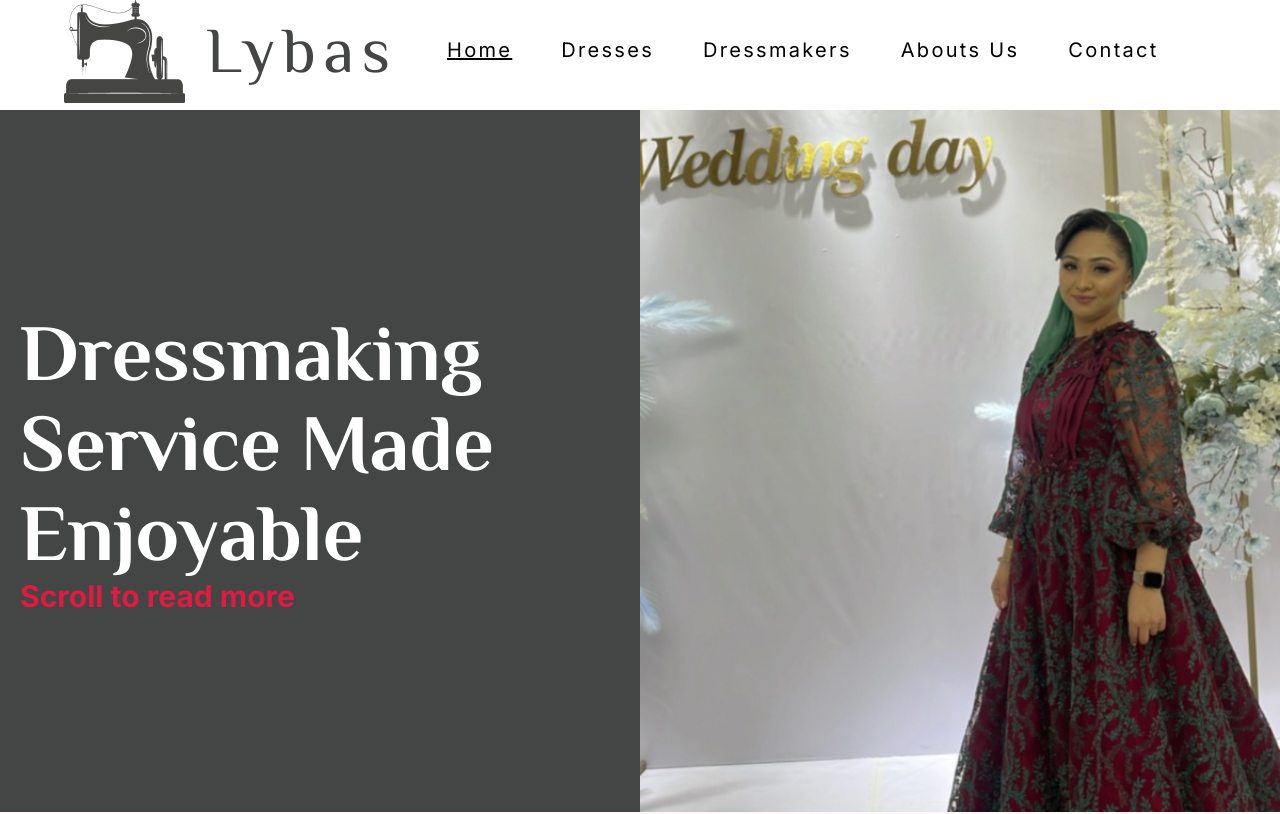
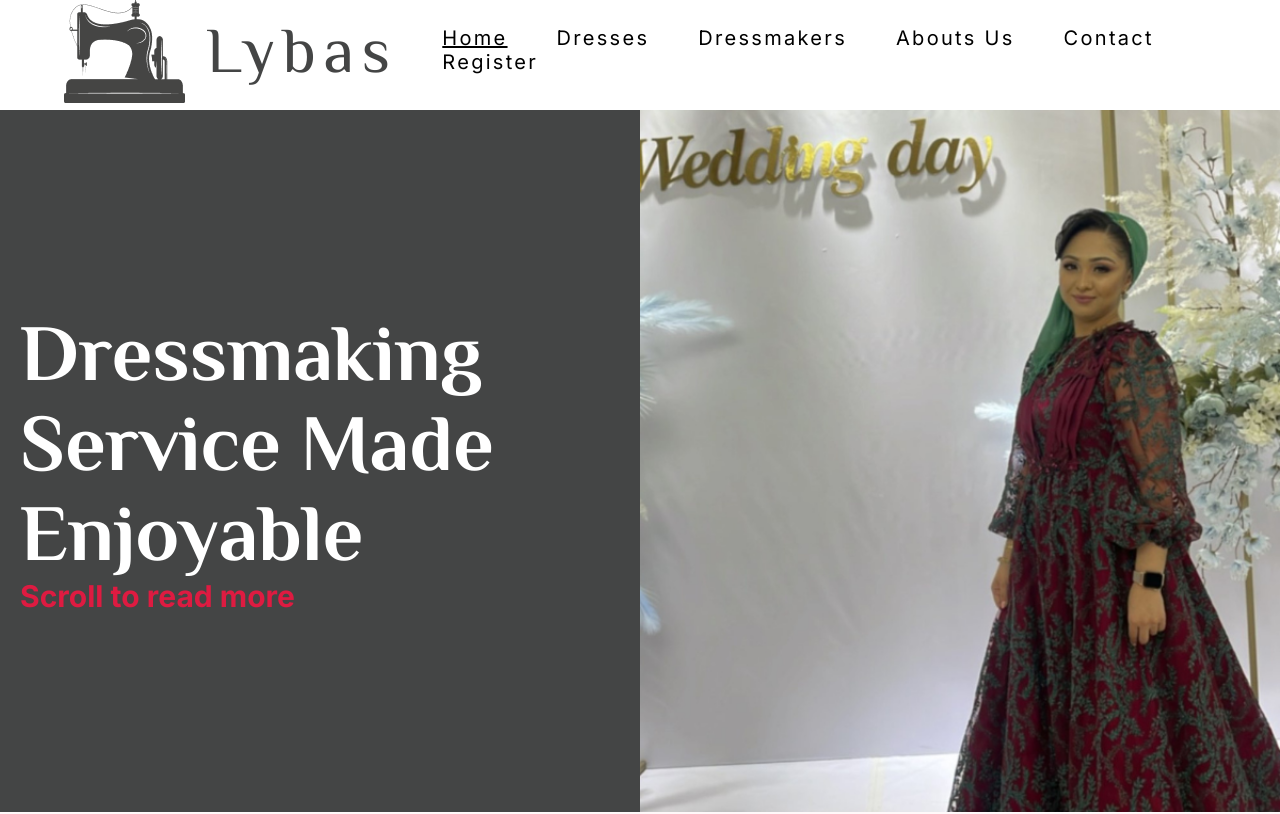
Before and after one commit to Manzuraa/Hackathon-project, a plain HTML site: page index.html in a window 1280 px wide. Shown: the top 814 px of the page. Drawn offline with Linux system fonts and the light colour scheme; a web font is replaced by a local one.

Commit message:
change to nav

```diff
--- a/style.css
+++ b/style.css
@@ -57,7 +57,7 @@ header .menu a.active {
 header .menu a:hover {
   color: #de1b41;
 } */
-header .menu span {
+header .menu span, header .menu a {
   margin-left: 45px;
   font-family: "Inter";
   font-style: normal;
```
